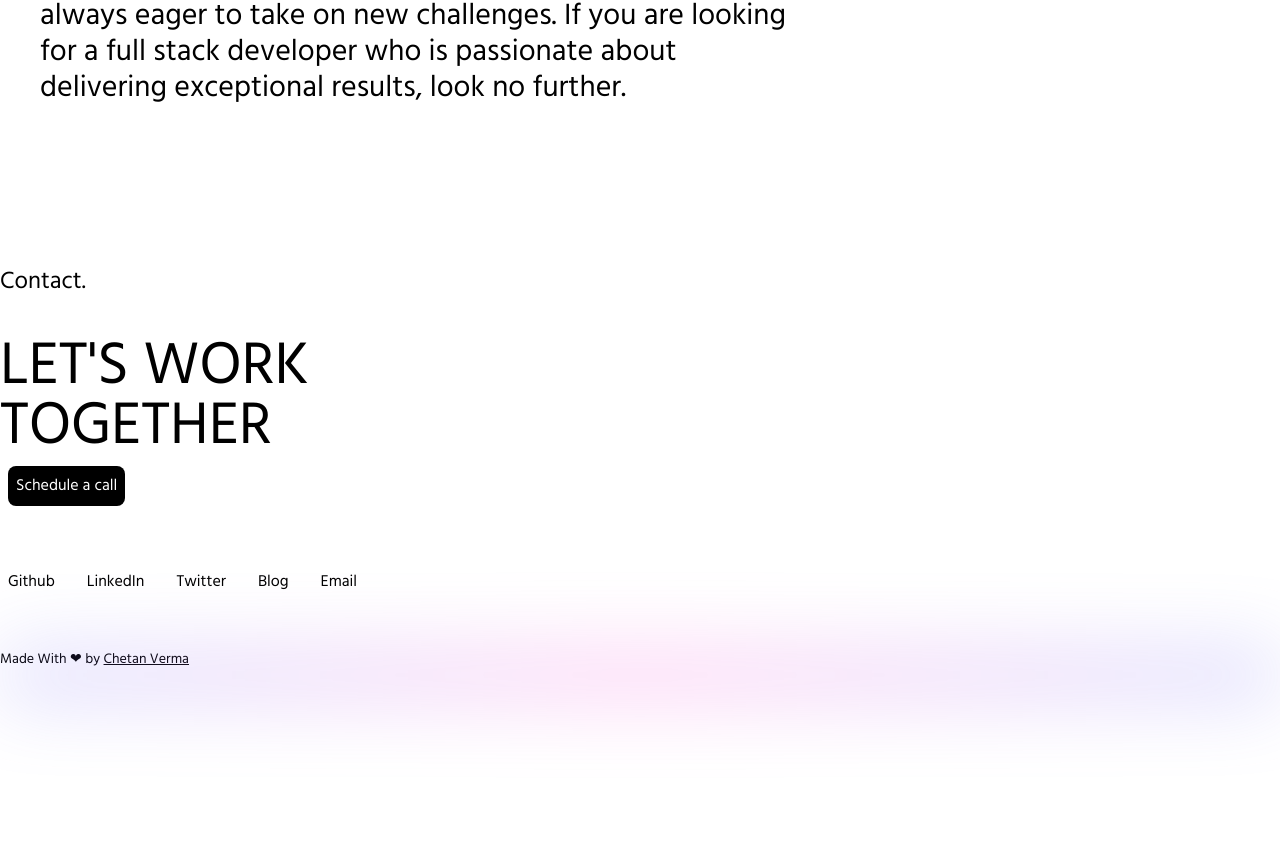
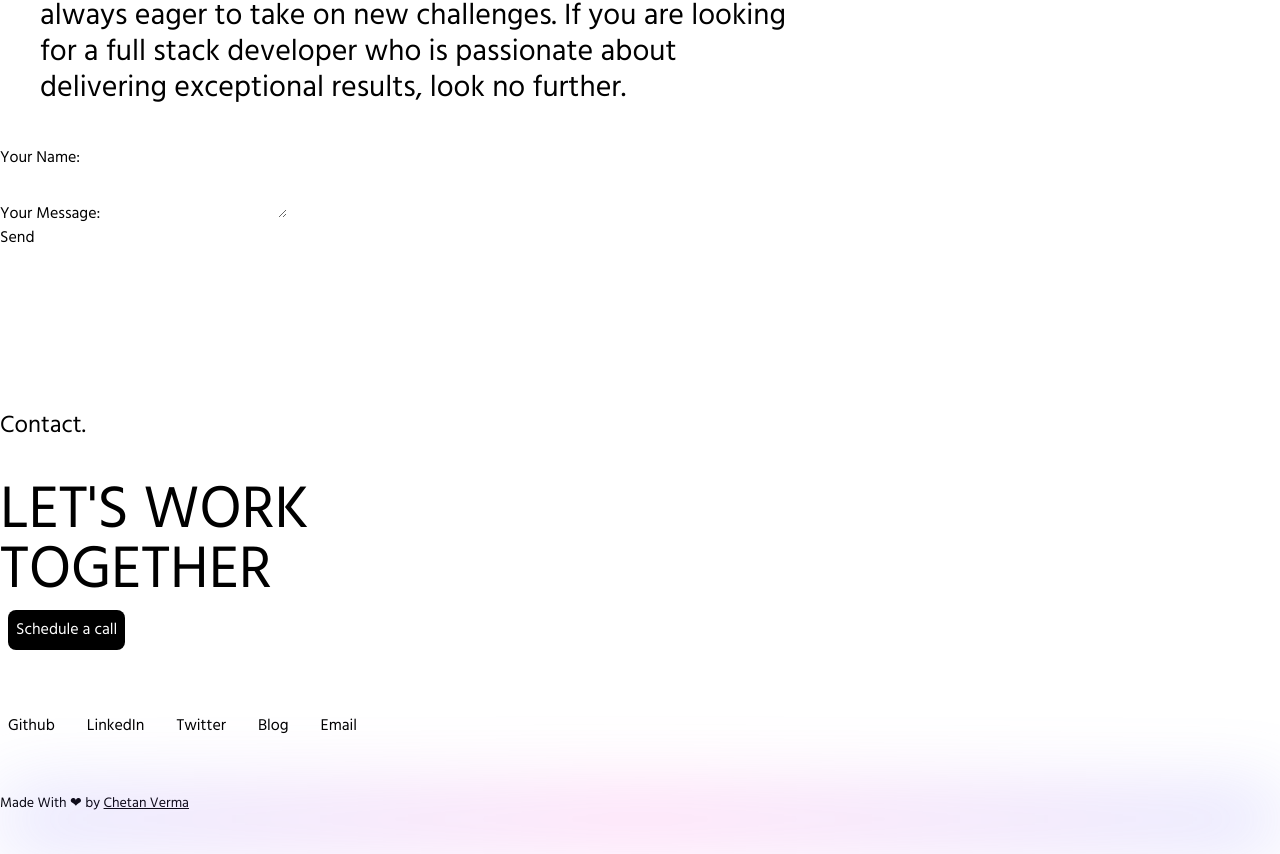
Before and after one commit to chintan-udani/PersonalPortfolio, a Next.js app: page / in a window 1280 px wide. Shown: the part 2854-3708 px from the top of the page. Before the commit the page ends 3564 px from the top, so only its background shows below. Built offline with nearby package versions, Linux system fonts and the light colour scheme.

Commit message:
added form

```diff
--- a/pages/index.js
+++ b/pages/index.js
@@ -11,6 +11,7 @@ import Head from "next/head";
 import Button from "../components/Button";
 import Link from "next/link";
 import Cursor from "../components/Cursor";
+import Contact from "../components/Contact";
 
 // Local Data
 import data from "../data/portfolio.json";
@@ -138,7 +139,7 @@ export default function Home() {
             {data.aboutpara}
           </p>
         </div>
-
+        <Contact />
         <Footer />
       </div>
     </div>
```
